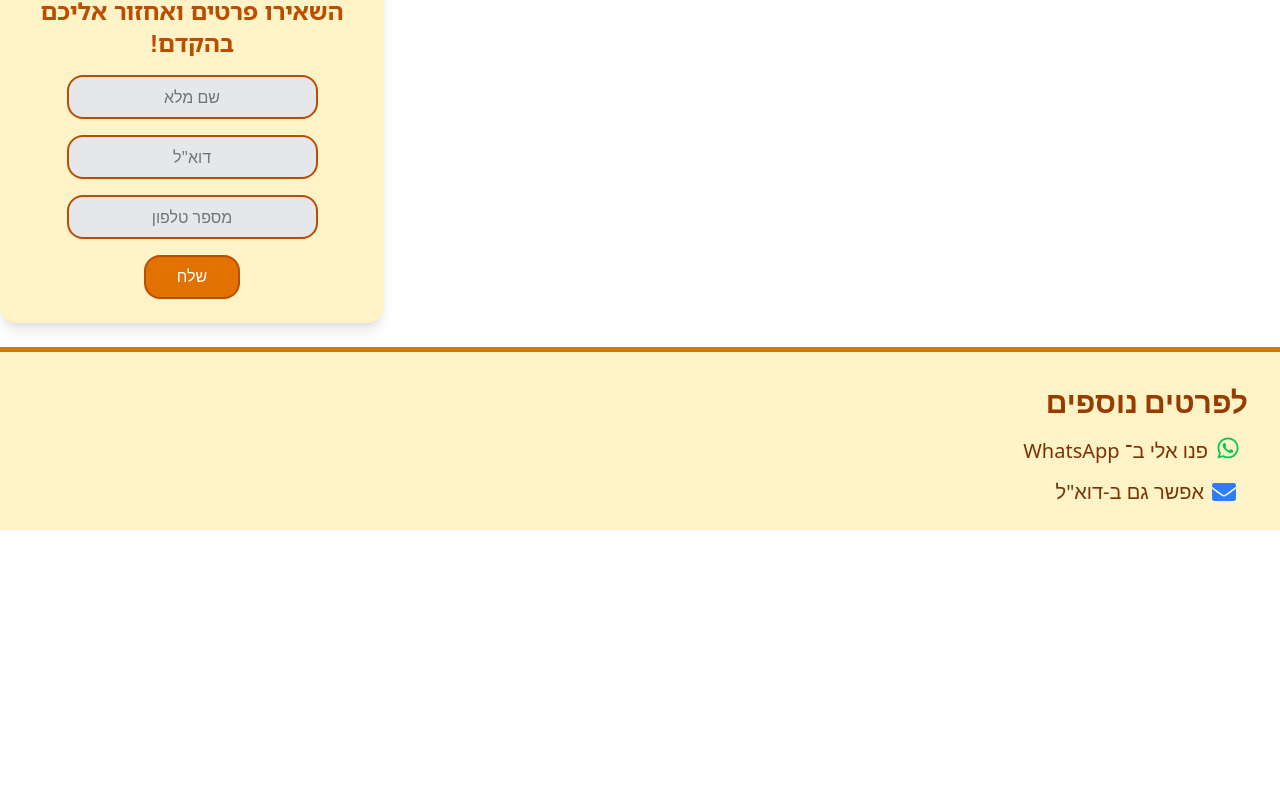
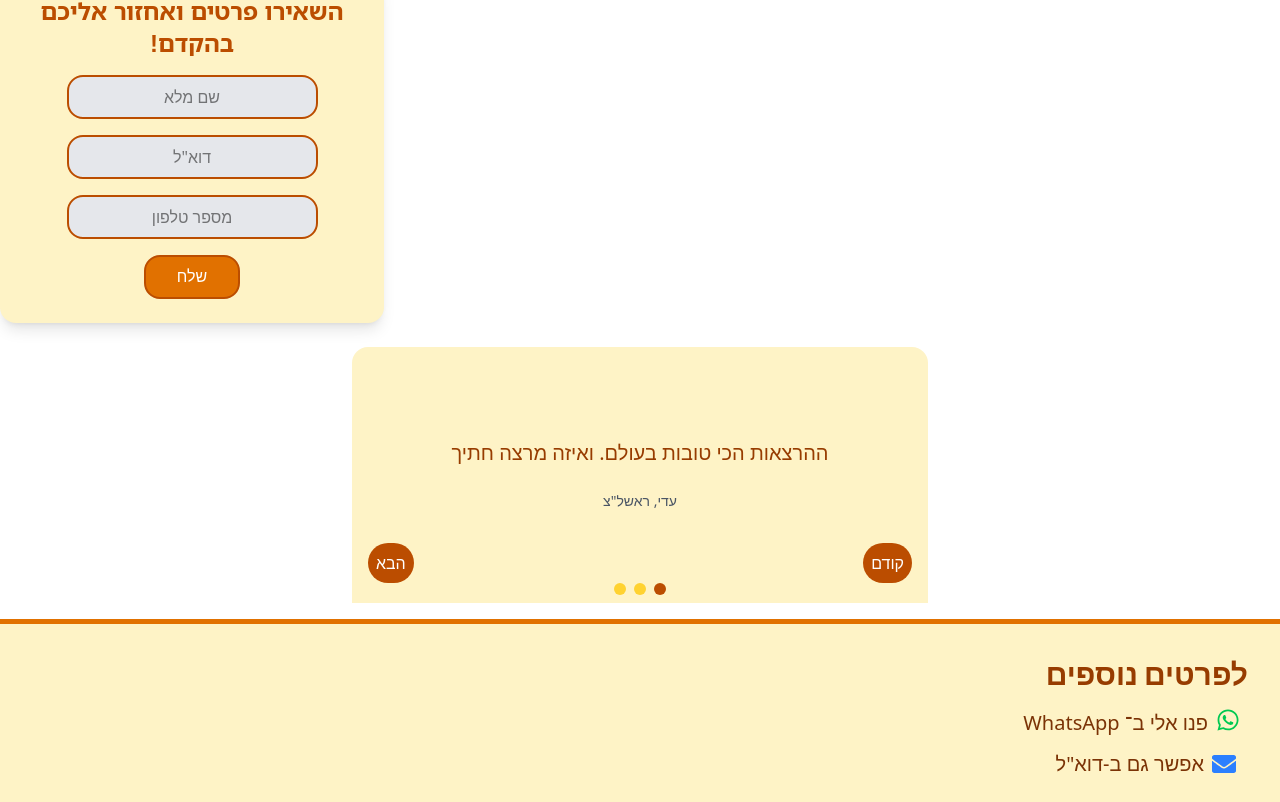
Before and after one commit to Oravid85/mynewsite, a React (Vite) app: page / in a window 1280 px wide. Shown: the part 1216-2018 px from the top of the page. Before the commit the page ends 1746 px from the top, so only its background shows below. Built offline with nearby package versions, Linux system fonts and the light colour scheme; a web font is replaced by a local one.

Commit message:
feat: add RecomCar component for enhanced recommendation display; refactor AboutMe to utilize new component

```diff
--- a/src/App.jsx
+++ b/src/App.jsx
@@ -3,7 +3,7 @@ import reactLogo from "./assets/react.svg";
 import viteLogo from "../public/vite.svg";
 import "./App.css";
 import { LecturePage } from "./components/LecturePage";
-import { AboutMe } from "./components/AboutMe";
+import { AboutMe } from "./components/aboutMe";
 import { Footer } from "./components/Footer";
 import { Header } from "./components/Header";
 import ContactForm from "./components/form.jsx";
@@ -15,6 +15,7 @@ import { aboutMe } from "./aboutme";
 import MyEmojies from "./components/Emojies";
 import { Greeting } from "./components/greeting.jsx";
 import RecommendationCarousel from "./components/RecommendationCarousel";
+import RecomCar from "./components/RecomCar";
 
 export function App() {
   const [currentlecture, setcurrentlecture] = useState("aris-san");
@@ -51,6 +52,7 @@ export function App() {
         aboutMe={aboutMe}
         mainview={mainview}
       />
+      <RecomCar items={aboutMe.recommendations} />
 
       <Footer />
     </>
--- a/src/components/AboutMe.jsx
+++ b/src/components/AboutMe.jsx
@@ -1,9 +1,9 @@
 import RecommendationCarousel from "./RecommendationCarousel";
 import { aboutMe } from "/src/aboutme";
+import RecomCar from "./RecomCar";
 
 export function AboutMe(props) {
   const MyData = props.aboutMe;
-  // console.log(MyData);
 
   return (
     <div className={`${aboutMe.bgColor} min-h-screen px-4`}>
@@ -29,9 +29,9 @@ export function AboutMe(props) {
             ממליצים
           </h2>
 
-          <div className="w-full md:w-[500px] flex justify-center">
+          {/* <div className="w-full md:w-[500px] flex justify-center">
             <RecommendationCarousel recommendations={aboutMe.recommendations} />
-          </div>
+          </div> */}
         </div>
       </div>
     </div>
--- /dev/null
+++ b/src/components/RecomCar.jsx
@@ -0,0 +1,65 @@
+import { useState } from "react";
+import { AboutMe } from "./aboutMe";
+
+export default function RecomCar({ items }) {
+  const [currentIndex, setCurrentIndex] = useState(0);
+
+  const nextSlide = () => {
+    setCurrentIndex((prev) => (prev === items.length - 1 ? 0 : prev + 1));
+  };
+
+  const prevSlide = () => {
+    setCurrentIndex((prev) => (prev === 0 ? items.length - 1 : prev - 1));
+  };
+
+  return (
+    <div className=" relative w-full max-w-xl mx-auto overflow-hidden rounded-2xl">
+      <div
+        className="flex transition-transform duration-500 ease-in-out"
+        style={{ transform: `translateX(+${currentIndex * 100}%)` }}
+      >
+        {items.map((item, index) => (
+          <div
+            key={index}
+            className="w-full flex-shrink-0 flex flex-col gap-4 items-center justify-center bg-amber-100 h-64"
+          >
+            <p className="text-xl text-center font-medium text-amber-800">
+              {item.text}
+            </p>
+            {item.author && (
+              <p className="text-sm mt-2 text-gray-600">{item.author}</p>
+            )}
+          </div>
+        ))}
+      </div>
+
+      <div className="flex items justify-between mt-4">
+        <button
+          onClick={prevSlide}
+          className="absolute bottom-4 right-4 -translate-y-1/2 bg-amber-700 text-white p-2 rounded-full hover:bg-amber-800"
+        >
+          {"קודם"}
+        </button>
+
+        <button
+          onClick={nextSlide}
+          className="absolute bottom-4 left-4 -translate-y-1/2 bg-amber-700 text-white p-2 rounded-full hover:bg-amber-800"
+        >
+          {"הבא"}
+        </button>
+
+        <div className=" absolute bottom-6 w-full flex justify-center gap-x-2">
+          {items.map((_, index) => (
+            <button
+              key={index}
+              onClick={() => setCurrentIndex(index)}
+              className={`w-3 h-3 rounded-full ${
+                index === currentIndex ? "bg-amber-700" : "bg-amber-300"
+              }`}
+            />
+          ))}
+        </div>
+      </div>
+    </div>
+  );
+}
```
